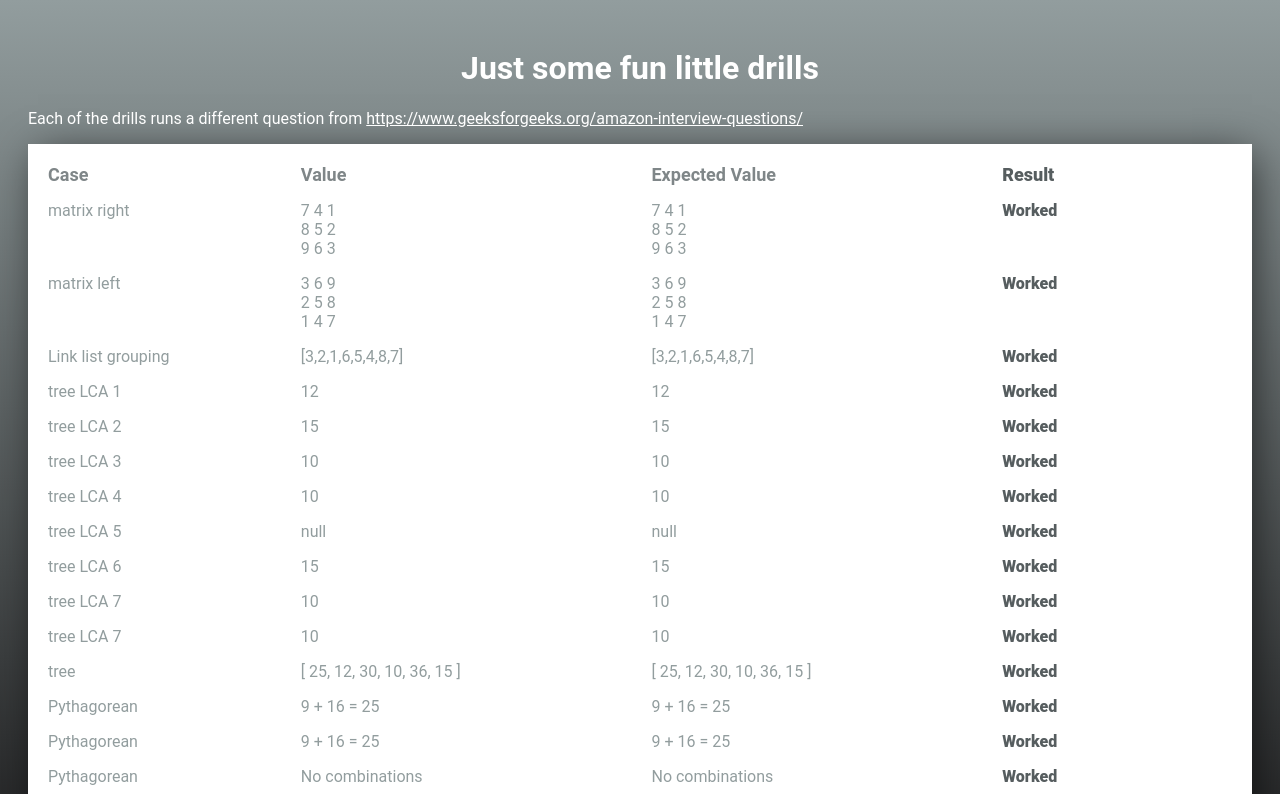
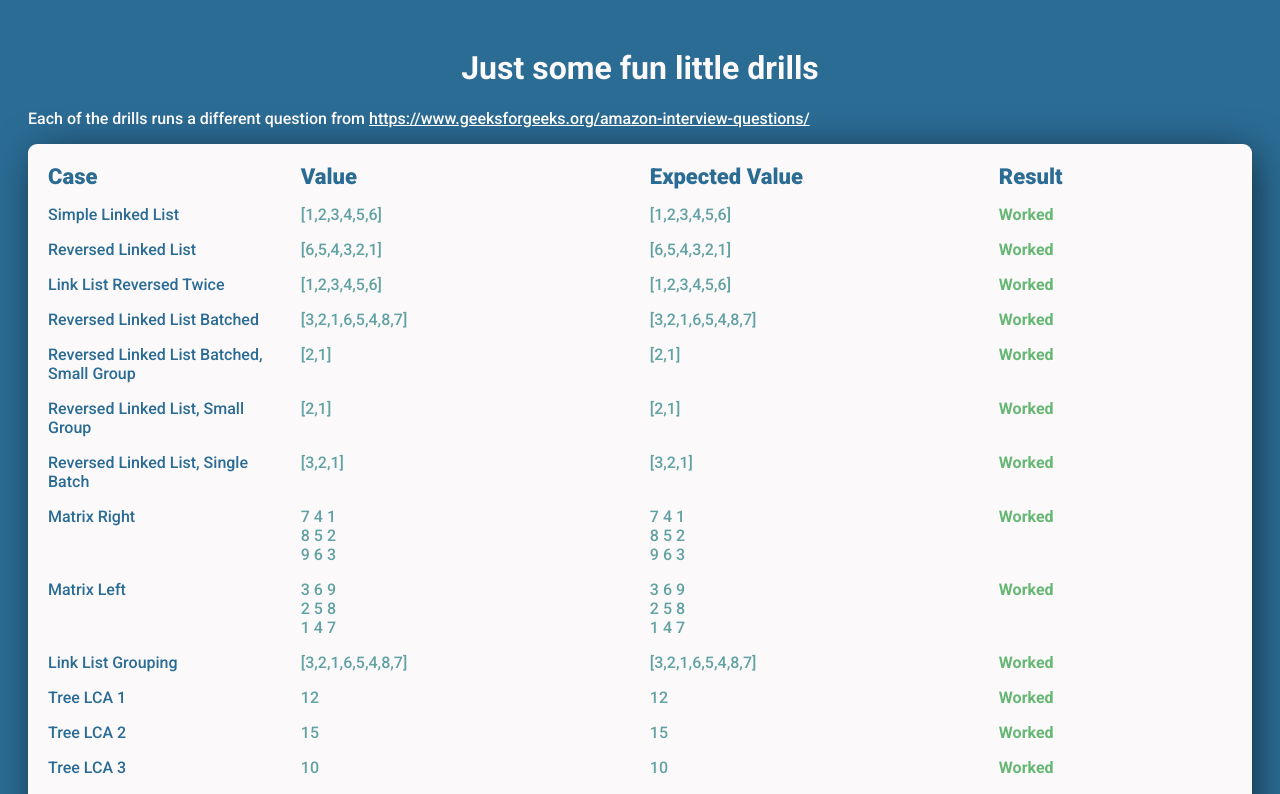
Before and after one commit to Wombat42/PracticeStructure, a React (Create React App) app: page / in a window 1280 px wide. Shown: the top 794 px of the page. Built offline with nearby package versions, Linux system fonts and the light colour scheme.

Commit message:
Test to see if I get a conflict

```diff
--- a/package.json
+++ b/package.json
@@ -1,14 +1,14 @@
 {
-  "name": "geeksforgeekspractice",
+  "name": "drills",
   "version": "1.0.0",
   "description": "",
   "keywords": [],
   "main": "src/index.js",
   "dependencies": {
-    "classnames": "2.2.6",
     "react": "16.12.0",
     "react-dom": "16.12.0",
-    "react-scripts": "3.0.1"
+    "react-scripts": "3.0.1",
+    "styled-components": "5.1.0"
   },
   "devDependencies": {
     "typescript": "3.8.3"
--- a/public/index.html
+++ b/public/index.html
@@ -1,16 +1,22 @@
 <!DOCTYPE html>
 <html lang="en">
-
   <head>
-	<meta charset="utf-8">
-	<meta name="viewport" content="width=device-width, initial-scale=1, shrink-to-fit=no">
-	<meta name="theme-color" content="#000000">
+    <meta charset="utf-8" />
+    <meta
+      name="viewport"
+      content="width=device-width, initial-scale=1, shrink-to-fit=no"
+    />
+    <meta name="theme-color" content="#000000" />
     <!--
       manifest.json provides metadata used when your web app is added to the
       homescreen on Android. See https://developers.google.com/web/fundamentals/engage-and-retain/web-app-manifest/
     -->
-	<link rel="manifest" href="%PUBLIC_URL%/manifest.json">
-	<link rel="shortcut icon" href="%PUBLIC_URL%/favicon.ico">
+    <link rel="manifest" href="%PUBLIC_URL%/manifest.json" />
+    <link rel="shortcut icon" href="%PUBLIC_URL%/favicon.ico" />
+    <link
+      href="https://fonts.googleapis.com/css2?family=Roboto:wght@500;700;900&display=swap"
+      rel="stylesheet"
+    />
     <!--
       Notice the use of %PUBLIC_URL% in the tags above.
       It will be replaced with the URL of the `public` folder during the build.
@@ -39,5 +45,4 @@
       To create a production bundle, use `npm run build` or `yarn build`.
     -->
   </body>
-
 </html>
--- a/src/App.js
+++ b/src/App.js
@@ -1,16 +1,59 @@
 import React from "react";
 import "./styles.scss";
-import Try from "./components/try";
+import { Heading } from "./components/try";
+import styled, { ThemeProvider } from "styled-components";
 import KLargest from "./drills/klargest";
 import Pythagorean from "./drills/pythagorean";
 import BinaryTreeDLL from "./drills/binarytreetodll";
 import BinaryTreeLCA from "./drills/binarytreeLCA";
 import LinkListGroup from "./drills/linkedlistgroup";
 import RotateMatrix from "./drills/rotatematrix";
+import LinkList from "./drills/linklist";
+
+const theme = {
+  font: {
+    fontFamily: "Roboto"
+  },
+  pallete: {
+    primary: "#63a2a3",
+    info: "#2b6c95",
+    success: "#66b774",
+    warning: "#e3a63c",
+    error: "#f44336",
+    background: "#fbf9fa",
+    constrastText: "#fbf9fa"
+  }
+};
+
+const AppContainer = styled.div`
+  color: ${props => props.theme.pallete.constrastText};
+  font-family: ${props => props.theme.font.fontFamily};
+  padding-top: 20px;
+  text-align: center;
+  margin: 0px 20px 0 20px;
+  a {
+    color: white;
+  }
+  p {
+    text-align: left;
+  }
+`;
+
+const Tests = styled.div`
+  background-color: ${props => props.theme.pallete.background};
+  text-align: left;
+  display: grid;
+  grid-template-columns: 20% auto auto auto;
+  grid-gap: 1rem;
+  padding: 20px;
+  box-shadow: 5px 5px 40px -5px rgba(0, 0, 0, 0.65);
+  border-radius: 9px;
+`;
 
 export default function App() {
   return (
-    <div className="App">
+    <ThemeProvider theme={theme}>
+      <AppContainer>
         <h1>Just some fun little drills</h1>
         <p>
           Each of the drills runs a different question from{" "}
@@ -18,20 +61,22 @@ export default function App() {
             https://www.geeksforgeeks.org/amazon-interview-questions/
           </a>
         </p>
-      <div className="tests">
-        <Try
+        <Tests>
+          <Heading
             label="Case"
             value="Value"
             expectedValue="Expected Value"
-          heading
+            result="Result"
           />
+          <LinkList />
           <RotateMatrix />
           <LinkListGroup />
           <BinaryTreeLCA />
           <BinaryTreeDLL />
           <Pythagorean />
           <KLargest />
-      </div>
-    </div>
+        </Tests>
+      </AppContainer>
+    </ThemeProvider>
   );
 }
--- a/src/components/try/index.jsx
+++ b/src/components/try/index.jsx
@@ -1,35 +1,50 @@
 import React from "react";
-import classNames from "classnames";
+import styled from "styled-components";
+
+const Cell = styled.div`
+  justify-self: start;
+  white-space: ${props => (props.pre ? "pre" : "inherit")};
+  color: ${props => props.theme.pallete.primary};
+`;
+
+const TestLabel = styled(Cell)`
+  text-transform: capitalize;
+  color: ${props => props.theme.pallete.info};
+`;
+
+const HeadingCell = styled(TestLabel)`
+  font-size: 22px;
+  font-weight: 900;
+  color: ${props => props.theme.pallete.primary.dark};
+`;
+
+const Result = styled(Cell)`
+  font-weight: 700;
+  color: ${props =>
+    props.success ? props.theme.pallete.success : props.theme.pallete.error};
+`;
+
+export function Heading(props) {
+  const { label, value, expectedValue, result } = props;
+  return (
+    <>
+      <HeadingCell>{label}</HeadingCell>
+      <HeadingCell>{value}</HeadingCell>
+      <HeadingCell>{expectedValue}</HeadingCell>
+      <HeadingCell>{result}</HeadingCell>
+    </>
+  );
+}
 
 export default function Try(props) {
-  const { label, value, expectedValue, heading, pre } = props;
+  const { label, value, expectedValue, pre } = props;
   const success = value === expectedValue;
   return (
     <>
-      <div className={classNames("label", { heading: heading })}>{label}</div>
-      <div
-        className={classNames("value", { heading: heading, preformatted: pre })}
-      >
-        {value}
-      </div>
-      <div
-        className={classNames("expectedValue", {
-          heading: heading,
-          preformatted: pre
-        })}
-      >
-        {expectedValue}
-      </div>
-      <div
-        className={classNames(
-          "result",
-          { heading: heading },
-          { success: success },
-          { failed: !success && !heading }
-        )}
-      >
-        {heading ? "Result" : success ? "Worked" : "Failed"}
-      </div>
+      <TestLabel>{label}</TestLabel>
+      <Cell pre={pre}>{value}</Cell>
+      <Cell pre={pre}>{expectedValue}</Cell>
+      <Result success={success}>{success ? "Worked" : "Failed"}</Result>
     </>
   );
 }
--- /dev/null
+++ b/src/drills/linklist/index.jsx
@@ -0,0 +1,73 @@
+import React from "react";
+import Try from "../../components/try";
+import LinkedList from "../../structure/linklist2";
+
+export default function LinkList(props) {
+  const list = new LinkedList(1, 2, 3, 4, 5, 6);
+  const results = list.toString();
+
+  const linklist2 = new LinkedList(1, 2, 3, 4, 5, 6);
+  linklist2.reverse();
+  const results2 = linklist2.toString();
+
+  const linklist3 = new LinkedList(1, 2, 3, 4, 5, 6);
+  linklist3.reverse();
+  linklist3.reverse();
+  const results3 = linklist3.toString();
+
+  const linklist4 = new LinkedList(1, 2, 3, 4, 5, 6, 7, 8);
+  linklist4.group(3);
+  const results4 = linklist4.toString();
+
+  const linklist5 = new LinkedList(1, 2);
+  linklist5.group(3);
+  const results5 = linklist5.toString();
+
+  const linklist6 = new LinkedList(1, 2);
+  linklist6.reverse();
+  const results6 = linklist6.toString();
+
+  const linklist7 = new LinkedList(1, 2, 3);
+  linklist7.group(3);
+  const results7 = linklist7.toString();
+
+  return (
+    <>
+      <Try
+        label="Simple Linked List"
+        value={results}
+        expectedValue="[1,2,3,4,5,6]"
+      />
+      <Try
+        label="Reversed Linked List"
+        value={results2}
+        expectedValue="[6,5,4,3,2,1]"
+      />
+      <Try
+        label="Link List reversed twice"
+        value={results3}
+        expectedValue="[1,2,3,4,5,6]"
+      />
+      <Try
+        label="Reversed Linked List batched"
+        value={results4}
+        expectedValue="[3,2,1,6,5,4,8,7]"
+      />
+      <Try
+        label="Reversed Linked List batched, small group"
+        value={results5}
+        expectedValue="[2,1]"
+      />
+      <Try
+        label="Reversed Linked List, small group"
+        value={results6}
+        expectedValue="[2,1]"
+      />
+      <Try
+        label="Reversed Linked List, single batch"
+        value={results7}
+        expectedValue="[3,2,1]"
+      />
+    </>
+  );
+}
--- /dev/null
+++ b/src/structure/linklist2/index.js
@@ -0,0 +1,112 @@
+class Node {
+  constructor(val) {
+    this.val = val;
+    this.next = null;
+  }
+}
+
+export default class LinkedList {
+  constructor(...elements) {
+    this.head = null;
+    this.tail = null;
+    this.add(...elements);
+  }
+
+  add(...elements) {
+    elements.forEach(element => {
+      const node = new Node(element);
+      if (!this.head) {
+        this.tail = this.head = node;
+      } else {
+        this.tail.next = node;
+        this.tail = node;
+      }
+    });
+  }
+
+  oldgroup(k) {
+    let counter = 0;
+    let result = [];
+    let tmp = [];
+    let current = this.head;
+    while (counter < 10 && current) {
+      tmp.push(current);
+      current = current.next;
+      if ((counter + 1) % k === 0) {
+        result.push(tmp);
+        tmp = [];
+      }
+      counter++;
+    }
+    result.push(tmp);
+    console.log("f");
+
+    this.head = this.tail = null;
+    result.forEach(array => {
+      for (let index = array.length - 1; index >= 0; index--) {
+        this.add(array[index].val);
+      }
+    });
+  }
+
+  getBatch(head, k) {
+    let current = head;
+    let tail = current;
+    let prev = null;
+    while (current && k) {
+      let next = current.next;
+      current.next = prev;
+      prev = current;
+      current = next;
+      k--;
+    }
+    console.log(prev, tail, current);
+    return [prev, tail, current];
+  }
+
+  group(k) {
+    let current = this.head;
+    this.head = null;
+    this.tail = current;
+    let counter = 0;
+    while (counter < 10 && current) {
+      let [newHead, newTail, nextHead] = this.getBatch(current, k);
+      if (!this.head) {
+        this.head = newHead;
+      }
+      this.tail.next = newHead;
+      this.tail = newTail;
+      this.tail.next = null;
+      current = nextHead;
+      counter++;
+    }
+  }
+
+  reverse() {
+    let counter = 0;
+    let current = this.head;
+    this.tail = current;
+    let prev = null;
+    while (current && counter < 10) {
+      let next = current.next;
+      current.next = prev;
+      prev = current;
+      current = next;
+      counter++;
+    }
+    this.head = prev;
+  }
+
+  toString() {
+    let results = "[";
+    let node = this.head;
+    let counter = 0;
+    while (node && counter < 10) {
+      results += `${node.val},`;
+      node = node.next;
+      counter++;
+    }
+    results = results.substr(0, results.length - 1);
+    return (results += "]");
+  }
+}
--- a/src/styles.scss
+++ b/src/styles.scss
@@ -1,57 +1,5 @@
 body {
   height: 100vh;
-  background: linear-gradient(180deg, rgba(146,157,158,1) 0%, rgba(146,157,158,1) 0%, rgba(38,39,40,1) 100%);
+  background-color: #2b6c95;
+  //background: linear-gradient(180deg, rgba(146,157,158,1) 0%, rgba(146,157,158,1) 0%, rgba(38,39,40,1) 100%);
 }
-.App {
-  padding-top: 20px;
-  font-family: "Roboto";
-  text-align: center;
-  margin: 0px 20px 0 20px;
-  color: white;
-
-  a {
-    color: white;
-  }
-
-  p {
-    text-align: left;
-  }
-
-  .tests {
-    color: #929D9E;
-    background-color: white;
-    text-align: left;
-    display: grid;
-    grid-template-columns: 20% auto  auto auto;
-    grid-gap: 1rem;
-    padding: 20px;
-    box-shadow: 5px 5px 40px -5px rgba(0,0,0,0.65);
-
-    .heading {
-      font-size: 18px;
-      font-weight: bold;
-      color: #7F8688;
-    }
-    .label, .value, .expectedValue, .result {
-      justify-self: start;
-    }
-    .label {
-      text-transform: 'capitalize';
-    }
-
-    .result {
-      font-weight: 900;
-      color: rgb(86, 93, 95);
-    }
-    .success {
-    }
-    .failed {
-      color: tomato;
-    }
-
-    .preformatted {
-      white-space: pre;
-    }
-}
-
-}
```
Lines whose indentation alone changed are shown as unchanged.
